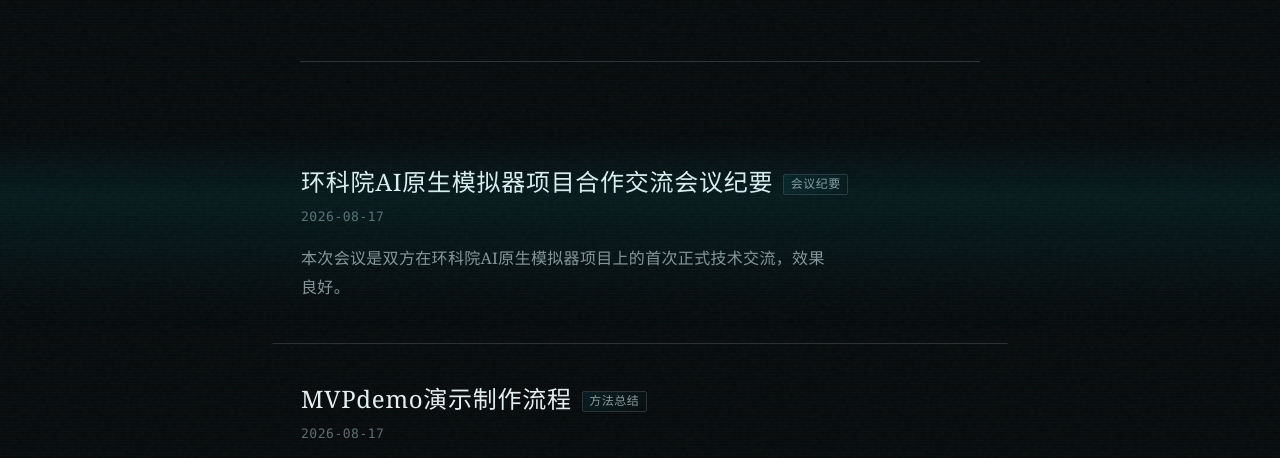
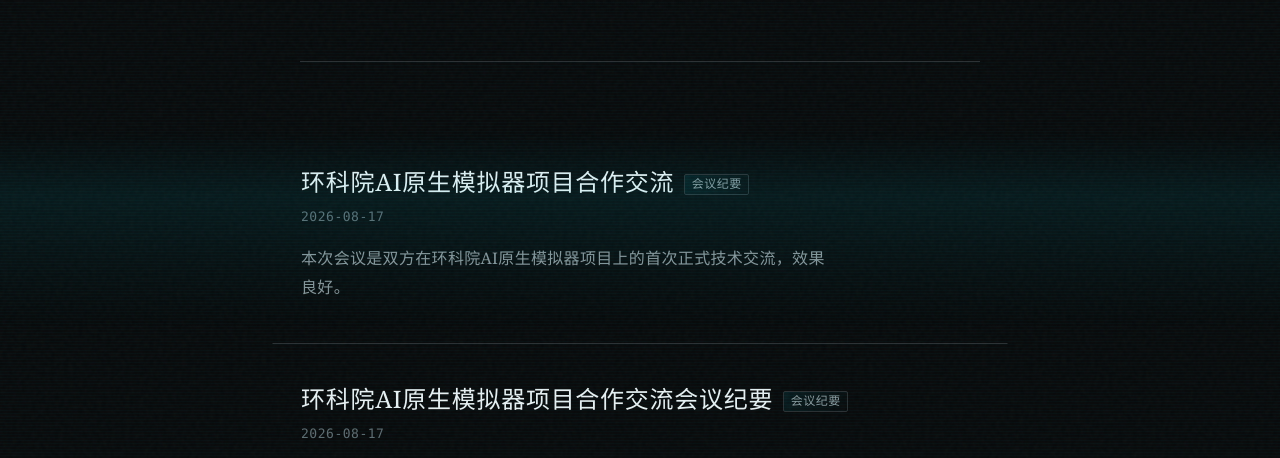
Before and after one commit to xixihi197/my-ai-blog, a website: page index.html in a window 1280 px wide. Shown: the part 295-753 px from the top of the page. Drawn offline with Linux system fonts and the light colour scheme.

Commit message:
首页添加笔记：环科院AI原生模拟器项目合作交流

```diff
--- a/index.html
+++ b/index.html
@@ -17,6 +17,11 @@
 
         <section class="note-list" aria-label="笔记列表">
             <hr>
+            <article class="note">
+                <h2><a href="notes/环科院ai原生模拟器项目合作交流.html">环科院AI原生模拟器项目合作交流</a> <span class="tag">会议纪要</span></h2>
+                <time class="meta" datetime="2026-08-17">2026-08-17</time>
+                <p class="summary">本次会议是双方在环科院AI原生模拟器项目上的首次正式技术交流，效果良好。</p>
+            </article>
             <article class="note">
                 <h2><a href="notes/环科院ai原生模拟器项目合作交流会议纪要.html">环科院AI原生模拟器项目合作交流会议纪要</a> <span class="tag">会议纪要</span></h2>
                 <time class="meta" datetime="2026-08-17">2026-08-17</time>
```
